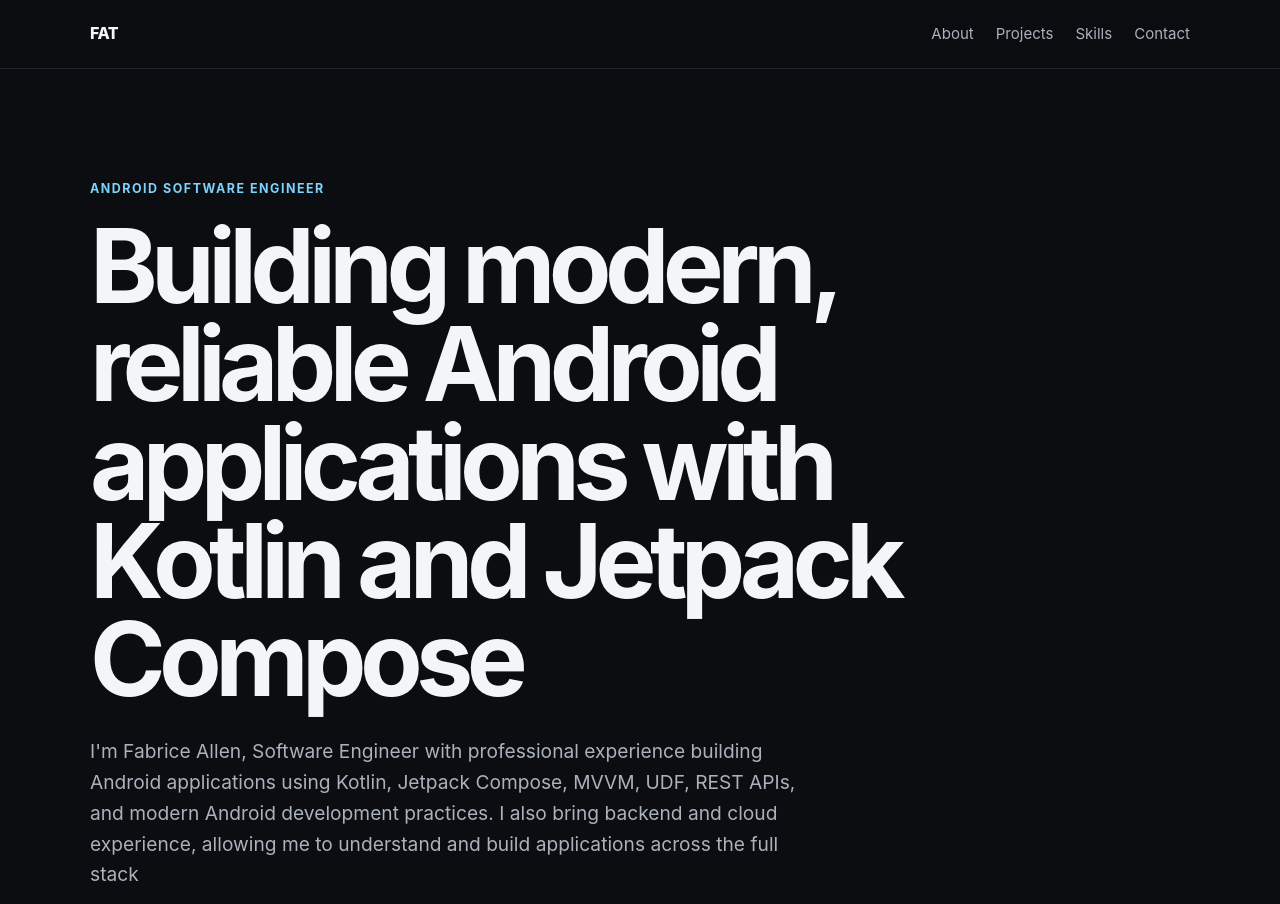
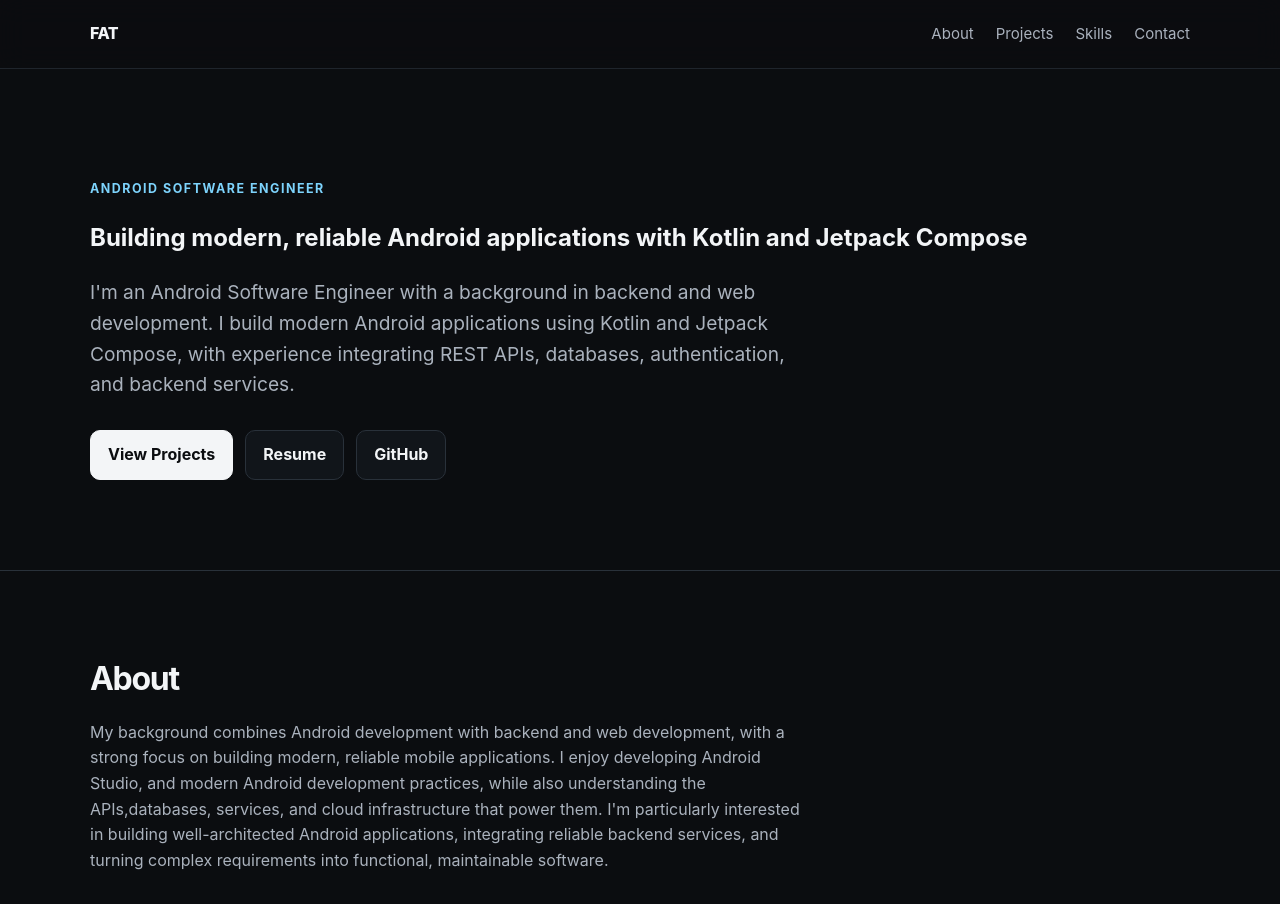
Before and after one commit to Faballen/Faballen.github.io, a plain HTML site: page index.html in a window 1280 px wide. Shown: the top 904 px of the page. Drawn offline with Linux system fonts and the light colour scheme.

Commit message:
changing content of thhe index.html

```diff
--- a/index.html
+++ b/index.html
@@ -25,11 +25,11 @@
     <header class="hero">
       <div class="container">
         <div class="eyebrow">Android Software Engineer</div>
-        <h1>Building modern, reliable Android applications with Kotlin and Jetpack Compose</h1>
+        <h2>Building modern, reliable Android applications with Kotlin and Jetpack Compose</h2>
         <p>
-          I'm Fabrice Allen, Software Engineer with professional experience building Android applications
-          using Kotlin, Jetpack Compose, MVVM, UDF, REST APIs, and modern Android development practices.
-          I also bring backend and cloud experience, allowing me to understand and build applications across the full stack
+          I'm an Android Software Engineer with a background in backend and web development.
+          I build modern Android applications using Kotlin and Jetpack Compose,
+          with experience integrating REST APIs, databases, authentication, and backend services.
         </p>
         <div class="actions">
           <a class="button primary" href="#projects">View Projects</a>
@@ -44,7 +44,7 @@
         <h2 class="section-title">About</h2>
         <p class="section-intro">
           My background combines Android development with backend and web development, with a strong focus on building modern,
-          reliable mobile applications. I enjoy developing Android experiences using Kotlin and Jetpack Compose,
+          reliable mobile applications. I enjoy developing Android Studio, and modern Android development practices,
           while also understanding the APIs,databases, services, and cloud infrastructure that power them.
           I'm particularly interested in building well-architected Android applications, integrating reliable backend services,
           and turning complex requirements into functional, maintainable software.
```
